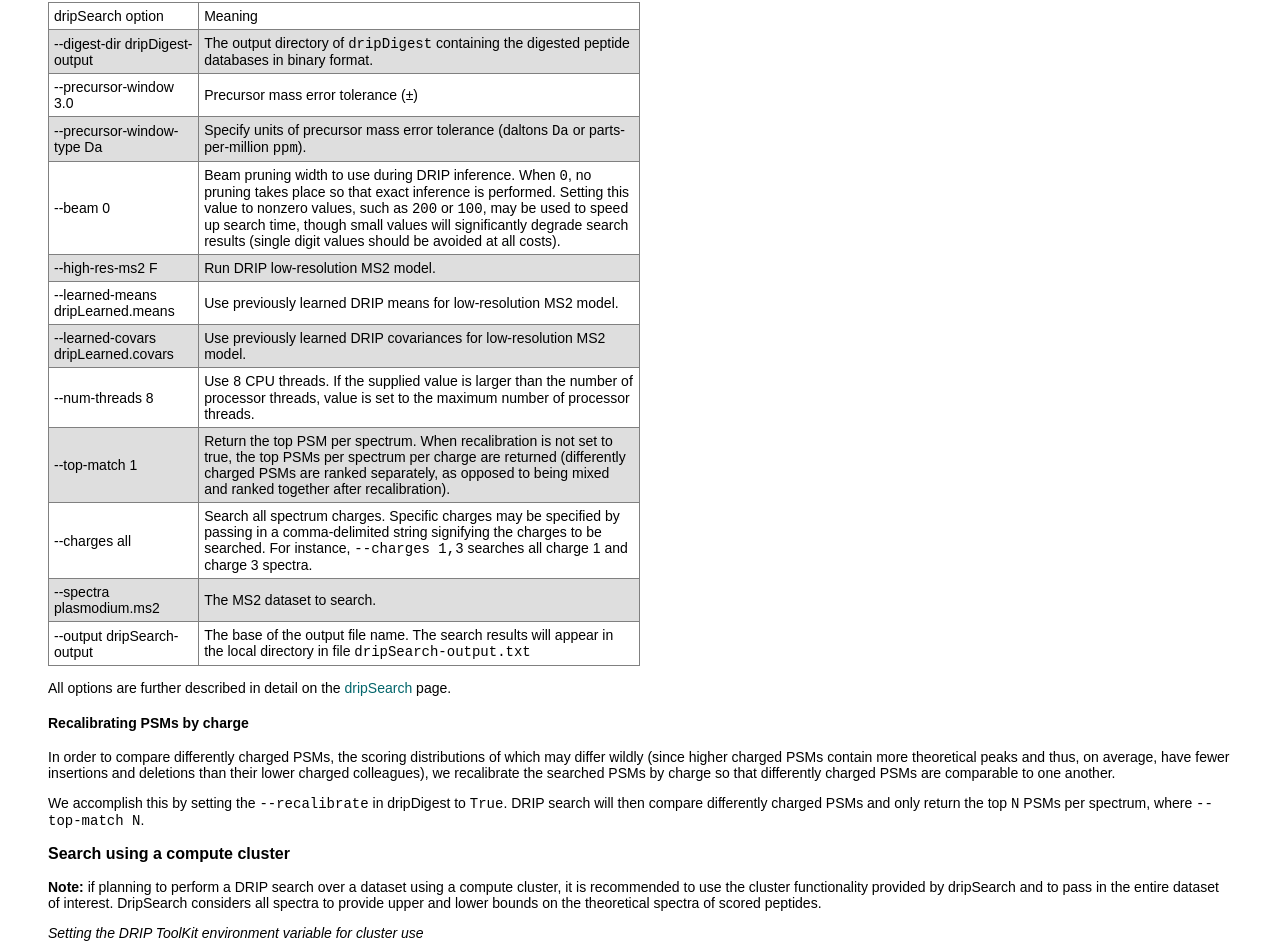
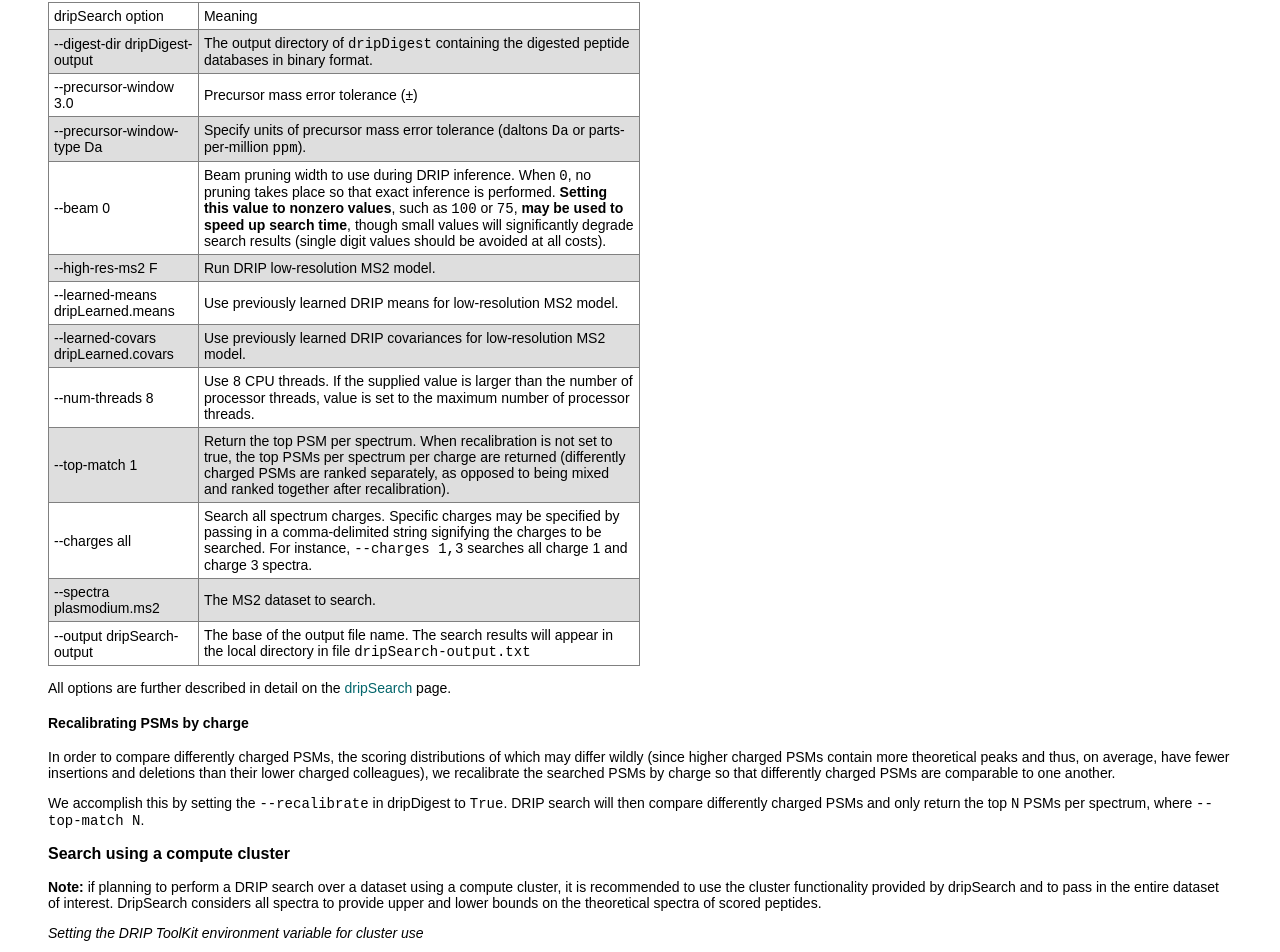
Before and after one commit to melodi-lab/dripToolkit, a plain HTML site: page documentation.html in a window 1280 px wide. Shown: the part 2950-3902 px from the top of the page. Drawn offline with Linux system fonts and the light colour scheme.

Commit message:
Checking in more edits to documentation

```diff
--- a/documentation.html
+++ b/documentation.html
@@ -401,9 +401,9 @@ $ python dripSearch.py \<br>
 <td>--beam 0</td>
 <td>Beam pruning width to use during DRIP inference.
   When <code>0</code>, no pruning takes place so that exact inference
-  is performed.  Setting this value to nonzero values, such
-  as <code>200</code> or <code>100</code>, may be used to speed up
-  search time, though small values will significantly degrade search
+  is performed.  <b>Setting this value to nonzero values</b>, such
+  as <code>100</code> or <code>75</code>, <b>may be used to speed up
+  search time</b>, though small values will significantly degrade search
   results (single digit values should be avoided at all costs).</td>
 </tr>
 
```
